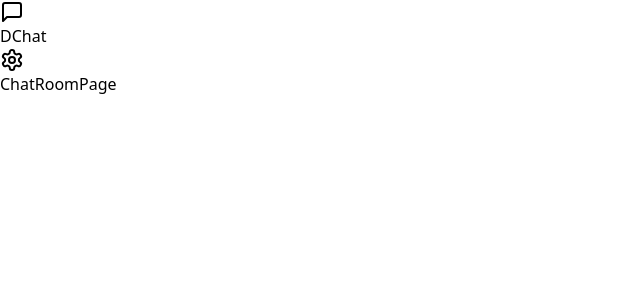
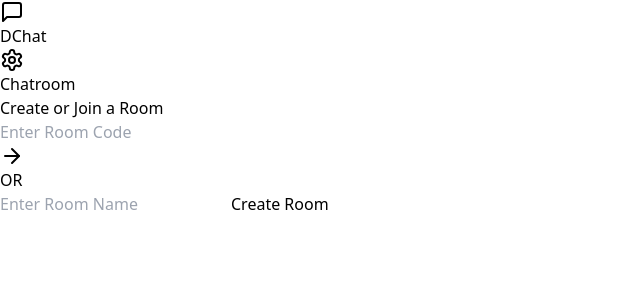
Before and after one commit to jotx19/Disposable-chatroom, a React app in the folder frontend/: page /chatroom in a window 1280 px wide. Shown: the top 300 px of the page, without its empty margins (0-640 px from the left). Built offline with nearby package versions, Linux system fonts and the light colour scheme; no server answers; the HTML template or start-up script is replaced by a standard one.

Commit message:
chatRoom logic building v2

```diff
--- a/frontend/src/App.jsx
+++ b/frontend/src/App.jsx
@@ -11,6 +11,7 @@ import { Toaster } from 'react-hot-toast';
 import {Routes, Route, Navigate} from "react-router-dom";
 import { useAuthStore } from './store/useAuthStore';
 import { Loader } from 'lucide-react';
+import ChatBoxPage from './Pages/ChatBoxPage';
 
 const App = () => {
   const {authUser, checkAuth, isCheckingAuth} = useAuthStore();
@@ -39,6 +40,7 @@ const App = () => {
         <Route path='/setings' element={<SettingsPage/>}/>
         <Route path='/profile' element={authUser ? <ProfilePage/>: <Navigate to= "/login"/>}/>
         <Route path='/chatroom' element={<ChatRoomPage/>}/>
+        <Route path='/chat-box' element={<ChatBoxPage/>}/>
       </Routes>
 
       <Toaster position="bottom-center"/>
--- /dev/null
+++ b/frontend/src/Pages/ChatBoxPage.jsx
@@ -0,0 +1,9 @@
+import React from 'react'
+
+const ChatBoxPage = () => {
+  return (
+    <div>ChatBoxPage</div>
+  )
+}
+
+export default ChatBoxPage;
--- a/frontend/src/Pages/ChatRoomPage.jsx
+++ b/frontend/src/Pages/ChatRoomPage.jsx
@@ -1,9 +1,129 @@
-import React from 'react'
+import { useState } from "react";
+import { useRoomStore } from "../store/useRoomStore";
+import { useNavigate } from "react-router-dom";
+import toast from "react-hot-toast";
+import { Copy, ArrowRight } from "lucide-react";
 
-const ChatRoomPage = () => {
+const Chatroom = () => {
+  const [formData, setFormData] = useState({ roomName: "", roomCode: "" });
+  const [generatedRoomCode, setGeneratedRoomCode] = useState(null);
+  const navigate = useNavigate();
+  const { createRoom, joinRoom, isLoading } = useRoomStore();
+
+  const validateCreateRoom = () => {
+    if (!formData.roomName.trim()) {
+      toast.error("Room name is required");
+      return false;
+    }
+    return true;
+  };
+
+  const validateJoinRoom = () => {
+    if (!formData.roomCode.trim()) {
+      toast.error("Room code is required");
+      return false;
+    }
+    return true;
+  };
+
+  const handleCreateRoom = async () => {
+    if (validateCreateRoom()) {
+      const code = await createRoom(formData.roomName);
+      if (code) {
+        setGeneratedRoomCode(code);
+      }
+    }
+  };
+
+  const handleJoinRoom = async () => {
+    if (validateJoinRoom()) {
+      const success = await joinRoom(formData.roomCode);
+      if (success) {
+        toast.success("Successfully joined the room!");
+        navigate("/chatbox");
+      }
+    }
+  };
+
+  const copyToClipboard = () => {
+    navigator.clipboard.writeText(generatedRoomCode);
+    toast.success("Room code copied to clipboard!");
+  };
+
   return (
-    <div>ChatRoomPage</div>
-  )
-}
+    <div className="flex flex-col items-center justify-center min-h-screen p-4 bg-black">
+      {/* Header Section */}
+      <div className="text-center p-8 mb-6">
+        <h1 className="text-6xl sm:text-9xl font-bold text-white">Chatroom</h1>
+        <p className="text-gray-400 text-xs sm:text-sm md:text-base">Create or Join a Room</p>
+      </div>
 
-export default ChatRoomPage
+      {/* Form Section */}
+      <div className="flex flex-col justify-center items-center w-full max-w-lg px-4 sm:px-6 md:px-8">
+        <div className="shadow-lg rounded-lg p-6 md:p-10 w-full">
+          <div className="flex flex-col gap-4">
+            {/* Join Room Section */}
+            <div className="flex flex-col sm:flex-row items-center justify-center gap-2">
+              <input
+                type="text"
+                placeholder="Enter Room Code"
+                className="w-full sm:w-2/3 h-12 pl-4 pr-3 rounded-xl border border-gray-500 focus:ring-2 focus:ring-green-500 focus:outline-none placeholder-gray-400 text-white bg-transparent text-sm"
+                value={formData.roomCode}
+                onChange={(e) => setFormData({ ...formData, roomCode: e.target.value })}
+              />
+              <ArrowRight
+                onClick={handleJoinRoom}
+                className="bg-green-500 -rotate-45 text-black p-2 rounded-full w-12 h-12 cursor-pointer hover:bg-green-600 transition text-sm mt-2 sm:mt-0"
+                disabled={isLoading}
+                size={24}
+              />
+            </div>
+
+            {/* OR Divider */}
+            <div className="flex items-center justify-center my-4">
+              <div className="border-t border-gray-500 w-2/4 sm:w-1/4"></div>
+              <span className="mx-4 text-white text-xs sm:text-sm">OR</span>
+              <div className="border-t border-gray-500 w-2/4 sm:w-1/4"></div>
+            </div>
+
+            {/* Create Room Section */}
+            <div>
+              <div className="flex flex-col items-center gap-8">
+                <input
+                  type="text"
+                  placeholder="Enter Room Name"
+                  className="w-full h-12 pl-4 pr-3 rounded-xl border border-gray-500 focus:ring-2 focus:ring-blue-500 focus:outline-none placeholder-gray-400 text-white bg-transparent text-sm"
+                  value={formData.roomName}
+                  onChange={(e) => setFormData({ ...formData, roomName: e.target.value })}
+                />
+                <button
+                  onClick={handleCreateRoom}
+                  className="bg-white text-black py-2 px-4 rounded-md w-full sm:w-48 h-12 hover:bg-blue-600 transition text-base"
+                  disabled={isLoading}
+                >
+                  {isLoading ? "Creating..." : "Create Room"}
+                </button>
+              </div>
+
+              {generatedRoomCode && (
+                <div className="mt-4 text-white flex flex-col justify-center">
+                  <p className="text-gray-400 flex justify-center text-xs sm:text-sm">Here's your room code:</p>
+                  <div className="flex items-center justify-center mt-2">
+                    <span className="bg-gray-800 text-white py-2 px-4 rounded-xl text-sm">{generatedRoomCode}</span>
+                    <Copy
+                      className="ml-2 text-white cursor-pointer"
+                      onClick={copyToClipboard}
+                      size={20}
+                    />
+                  </div>
+                </div>
+              )}
+            </div>
+          </div>
+        </div>
+      </div>
+    </div>
+  );
+};
+
+export default Chatroom;
--- a/frontend/src/store/useAuthStore.js
+++ b/frontend/src/store/useAuthStore.js
@@ -83,5 +83,5 @@ export const useAuthStore = create((set) => ({
     } finally {
       set({ isLoggingInWithGoogle: false });
     }
-  }
+  },
 }));
--- /dev/null
+++ b/frontend/src/store/useRoomStore.js
@@ -0,0 +1,36 @@
+import { create } from "zustand";
+import { axiosInstance } from "../lib/axios";
+
+export const useRoomStore = create((set) => ({
+  rooms: [],
+  isLoading: false,
+
+  createRoom: async (roomName) => {
+    try {
+      set({ isLoading: true });
+      const response = await axiosInstance.post("/room/create", { name: roomName });
+      set({ isLoading: false });
+      return response.data.roomCode;
+    } catch (error) {
+      set({ isLoading: false });
+      console.error("Error creating room:", error);
+      return null;
+    }
+  },
+
+
+  joinRoom: async (roomCode) => {
+    try {
+      set({ isLoading: true });
+      console.log("Joining room with code:", roomCode); // Debug log
+      const response = await axiosInstance.post("/room/join", { roomCode });
+      set({ isLoading: false });
+      return true;
+    } catch (error) {
+      set({ isLoading: false });
+      console.error("Error joining room:", error);
+      return false;
+    }
+  },
+
+}));
```
Also changed, not shown: 1 other file (tests, documents, lock files or other folders).
